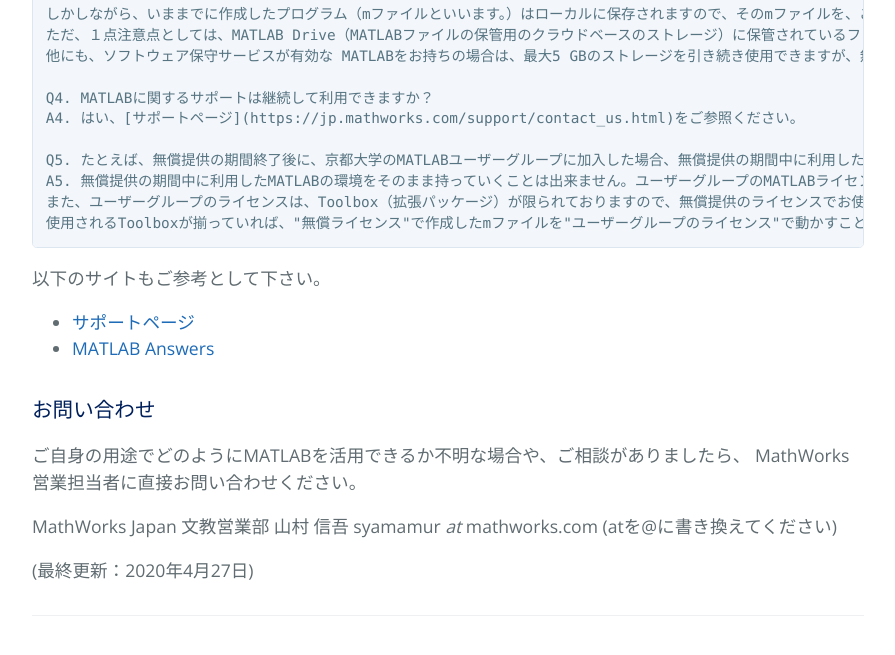
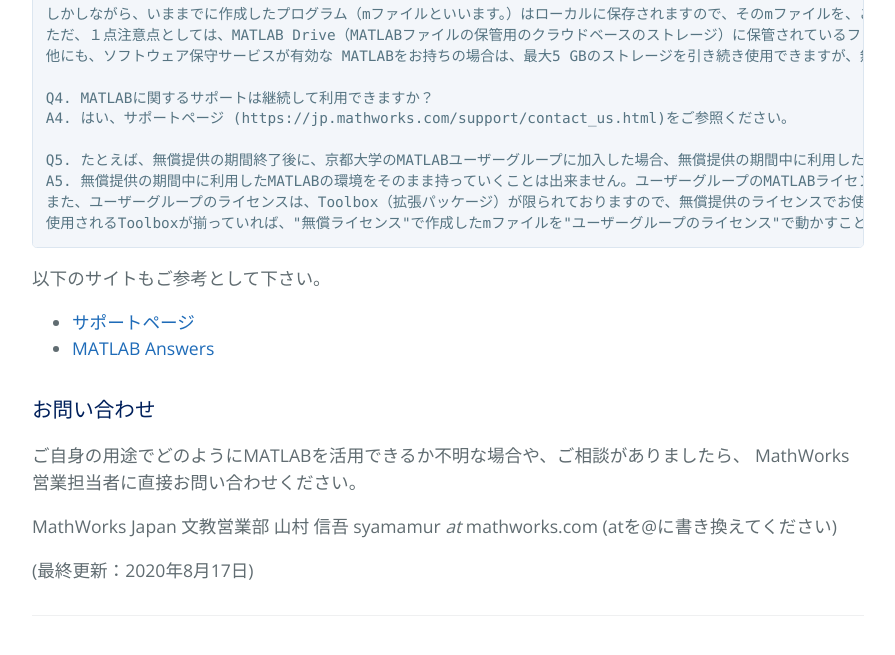
Before and after one commit to kyoto-u/online-edu, a Jekyll site: the page built from special-offer.md, in a window 1280 px wide and 1400 px high, scrolled down 2207 px. Shown: the part 720-1375 px from the top of the window, without its empty margins (192-1087 px from the left). Built offline with Jekyll 4.4.1, drawn with Linux system fonts in a browser that asks for light colours; some of the changed text lies outside the part shown.

Commit message:
Update special-offer.md

```diff
--- a/special-offer.md
+++ b/special-offer.md
@@ -109,4 +109,4 @@ MathWorks営業担当者に直接お問い合わせください。
 
   MathWorks Japan 文教営業部 山村 信吾 syamamur _at_ mathworks.com (atを@に書き換えてください)
 
-(最終更新：2020年4月27日)
+(最終更新：2020年8月17日)
```
Also changed, not shown: other parts of special-offer.md (+1 -1 lines).
